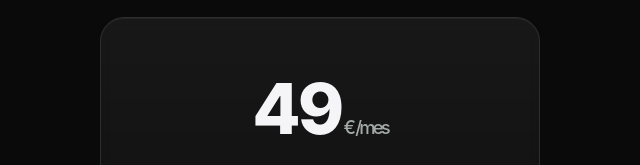
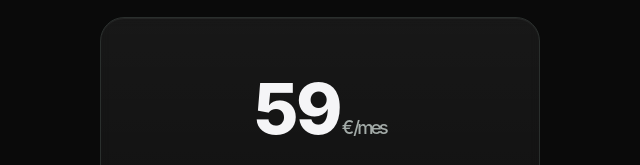
Before and after one commit to MoisesFisioterapia/calisteniaconsalud1, a plain HTML site: page index.html in a window 1280 px wide. Shown: the part 11405-11570 px from the top of the page, 320-960 px from the left. Drawn offline with Linux system fonts and the light colour scheme.

Commit message:
index.html

```diff
--- a/index.html
+++ b/index.html
@@ -1351,7 +1351,7 @@
     <span class="eyebrow reveal">Inversión</span>
     <h2 class="reveal">Precio</h2>
     <div class="price-box reveal reveal-delay-1">
-      <div class="price-amount"><span id="price-counter">49</span><span class="price-currency">€</span><span class="price-period"> /mes</span></div>
+      <div class="price-amount"><span id="price-counter">59</span><span class="price-currency">€</span><span class="price-period"> /mes</span></div>
       <p class="price-reason">Es el único programa que te indica exactamente qué hacer cuando tienes dolor, para evitar lesiones y no dejar de entrenar.</p>
     </div>
   </div>
@@ -1499,7 +1499,7 @@
 
     // Precio: valor fijo, sin animación
     var priceCounter = document.getElementById("price-counter");
-    if (priceCounter) { priceCounter.textContent = 49; }
+    if (priceCounter) { priceCounter.textContent = 59; }
 
     // ---------- Acordeón de preguntas frecuentes ----------
     var faqItems = document.querySelectorAll(".faq-item");
```
